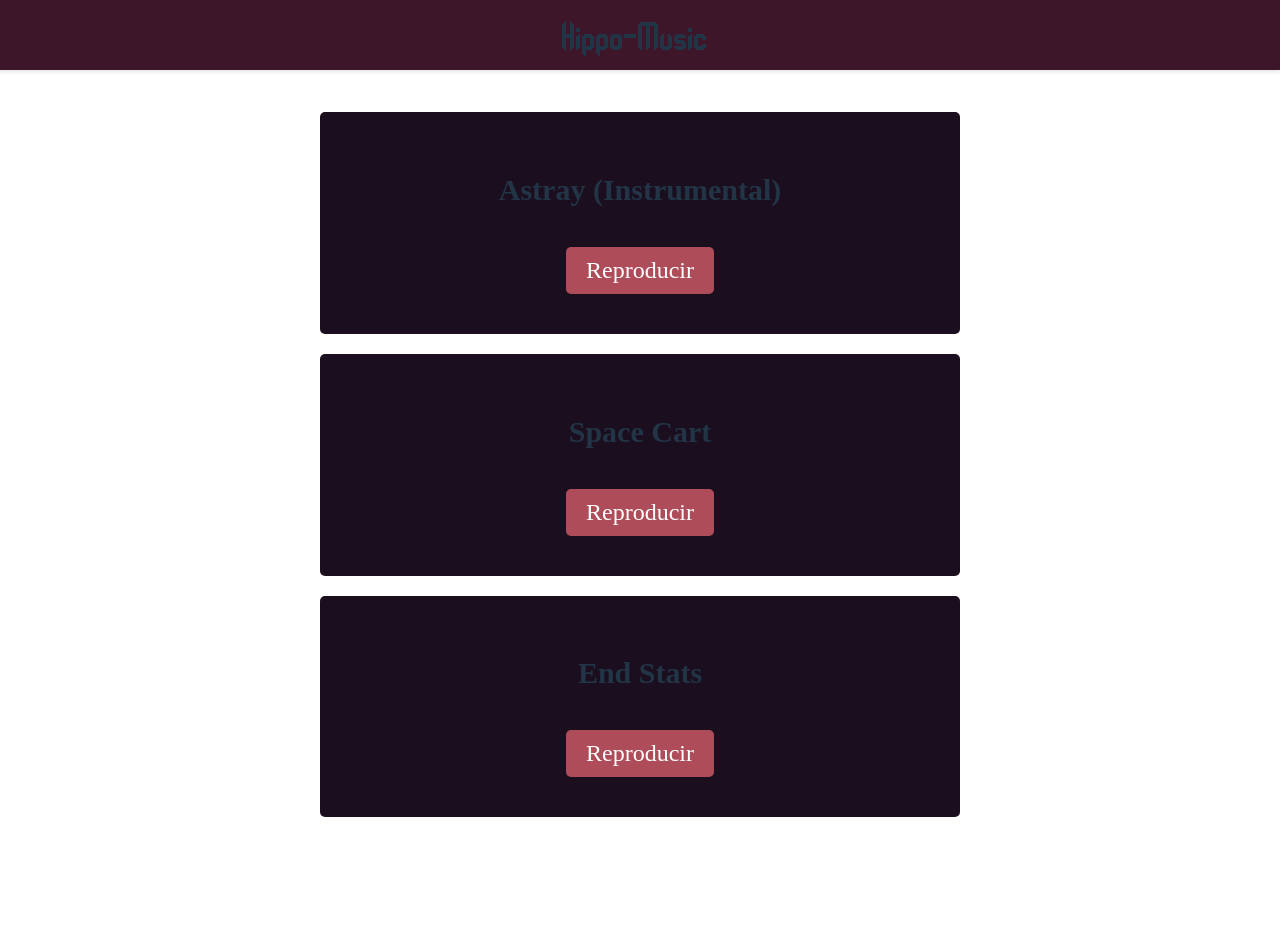
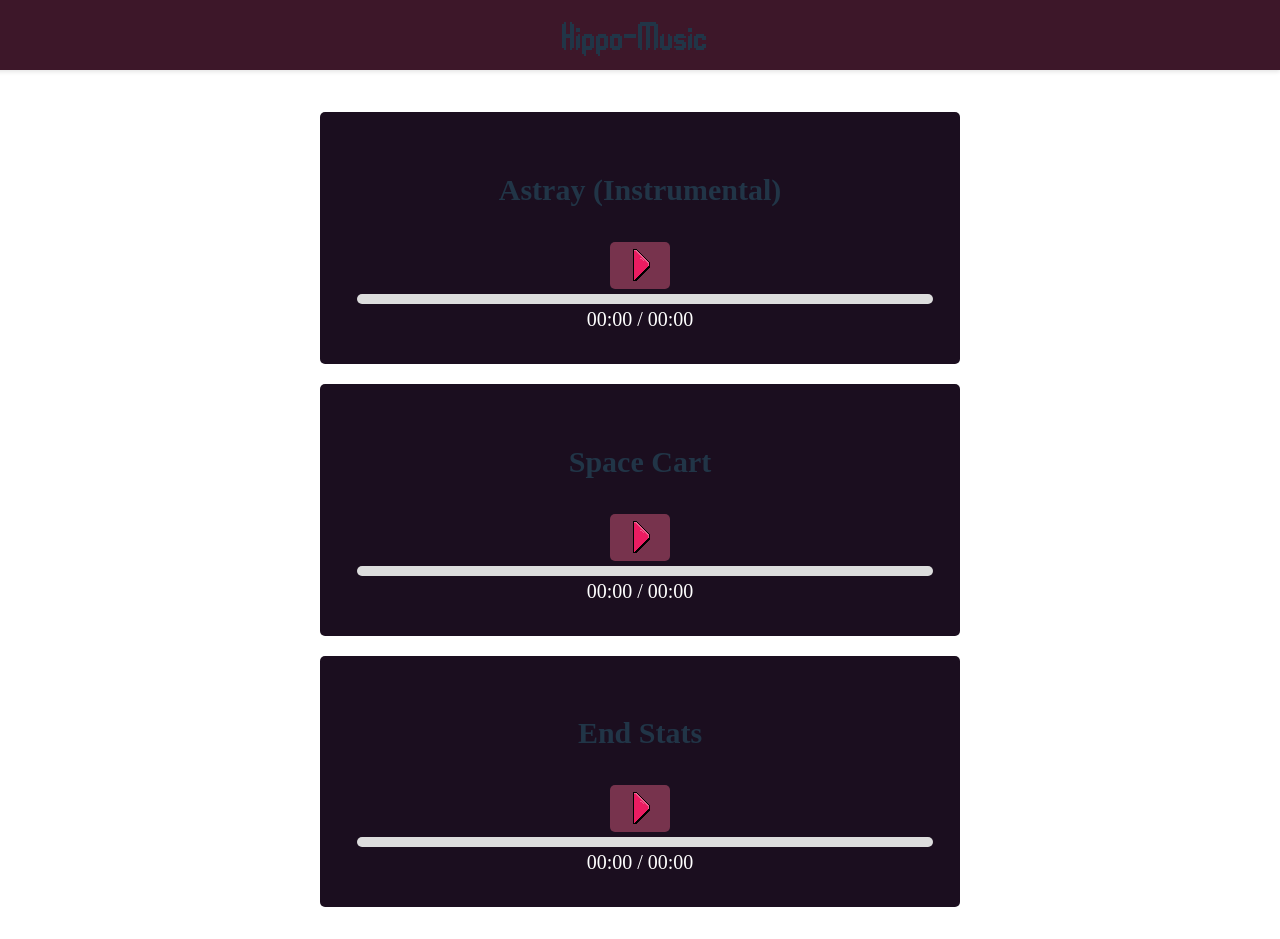
Before and after one commit to HippoBoi/hippo-music, a React (Vite) app: page / in a window 1280 px wide. Before the commit the page ends 849 px from the top, so only its background shows below. Built offline with nearby package versions, Linux system fonts and the light colour scheme; a web font is replaced by a local one.

Commit message:
added progress bar and time

```diff
--- a/src/components/AudioPlayer.css
+++ b/src/components/AudioPlayer.css
@@ -6,22 +6,56 @@
 }
 
 .audio-player button {
-    background-color: #af4c59; /* Verde */
+    background-color: #77334d; /* Verde */
     border: none;
     color: white;
-    padding: 10px 20px;
+    padding: 2px 5px;
+    width: 60px;
+    max-width: 60px;
     text-align: center;
     text-decoration: none;
     display: inline-block;
     font-size: 24px;
-    margin: 10px 2px;
+    margin: 5px 4px;
     cursor: pointer;
     border-radius: 5px;
 }
 
 .audio-player button:hover {
     font-size: 26px;
-    background-color: #802424;
+    background-color: rgb(187, 107, 131);
     transition: ease-out;
-    transition-duration: 0.5s;
+    transition-duration: 0.25s;
 }
+
+.progress-bar-container {
+    flex-grow: 1;
+    width: 90%;
+    height: 10px;
+    background-color: #ddd;
+    border-radius: 5px;
+    overflow: hidden;
+    margin-left: 10px;
+}
+
+.progress-bar {
+    height: 100%;
+    background-color: #6a4caf;
+    width: 0%;
+    transition: width 0.1s;
+}
+
+.play-image {
+    margin-top: 5px;
+    margin-right: 13px;
+}
+
+.pause-image {
+    margin-top: 5px;
+    margin-right: 3px;
+}
+
+.time-container {
+    color: white; /* Asegúrate de que el texto sea visible */
+    pointer-events: none; /* Asegura que el texto no interfiera con los eventos de clic */
+}
--- a/src/components/AudioPlayer.tsx
+++ b/src/components/AudioPlayer.tsx
@@ -1,5 +1,7 @@
-import { useRef, useState } from 'react';
+import { useEffect, useRef, useState } from 'react';
 import { Song } from './SongsList';
+import playButton from "../assets/images/playbutton.png";
+import pauseButton from "../assets/images/pausebutton.png";
 import "./AudioPlayer.css";
 
 interface Props {
@@ -9,32 +11,84 @@ interface Props {
 const AudioPlayer = ({ song }: Props) => {
     const audioRef = useRef<HTMLAudioElement>(null);
     const [isPlaying, setPlaying] = useState(false);
+    const [progress, setProgress] = useState(0);
+    const [songTime, setSongTime] = useState(0);
+    const [songLength, setSongLength] = useState(0);
+    const [buttonImg, setButtonImg] = useState(playButton);
 
     const togglePlay = () => {
         if (audioRef.current) {
             if (audioRef.current.paused) {
                 audioRef.current.play();
                 setPlaying(true);
+                setButtonImg(pauseButton);
             }
             else {
                 audioRef.current.pause();
                 setPlaying(false);
+                setButtonImg(playButton);
             }
         }
     }
 
+    const updateProgress = () => {
+        if (audioRef.current) {
+            setProgress((audioRef.current.currentTime / audioRef.current.duration) * 100);
+            setSongTime(audioRef.current.currentTime);
+            setSongLength(audioRef.current.duration);
+        }
+    };
+    const onSongEnd = () => {
+        setPlaying(false);
+        setButtonImg(playButton);
+    }
+
+    const formatTime = (time: number) => {
+        const minutes = Math.floor(time / 60);
+        const seconds = Math.floor(time % 60);
+        return(`0${minutes}:${seconds < 10 ? "0" : ""}${seconds}`);
+    }
+
+    useEffect(() => {
+        if (audioRef.current) {
+            audioRef.current.addEventListener("timeupdate", updateProgress);
+            audioRef.current.addEventListener("ended", onSongEnd);
+
+            return () => {
+                audioRef.current?.removeEventListener("timeupdate", updateProgress);
+                audioRef.current?.removeEventListener("ended", onSongEnd);
+            };
+        }
+    }, []);
+
     return (
-        <div className={"audio-player"}>
+        <div className="audio-player">
             <h2>{song.name}</h2>
+
             <audio ref={audioRef}>
                 <source src={song.URL} type="audio/mp3" />
                 No se pudo reproducir audio en este navegador.
             </audio>
+
             <button
-                className={"audio-player-button"}
                 onClick={togglePlay}>
-                {isPlaying ? "Pausa" : "Reproducir"}
+                <img
+                    className={isPlaying ? "pause-image" : "play-image"}
+                    src={buttonImg} />
             </button>
+
+            <div className='progress-bar-container'>
+                <div
+                    className="progress-bar"
+                    style={{ width: `${progress}%` }}>
+                </div>
+            </div>
+
+            <div className='time-container'>
+                <span>
+                    {formatTime(songTime) + " / " + formatTime(songLength)}
+                </span>
+            </div>
         </div>
     );
 }
```
Also changed, not shown: src/assets/images/pausebutton.png (added), src/assets/images/playbutton.png (added).
